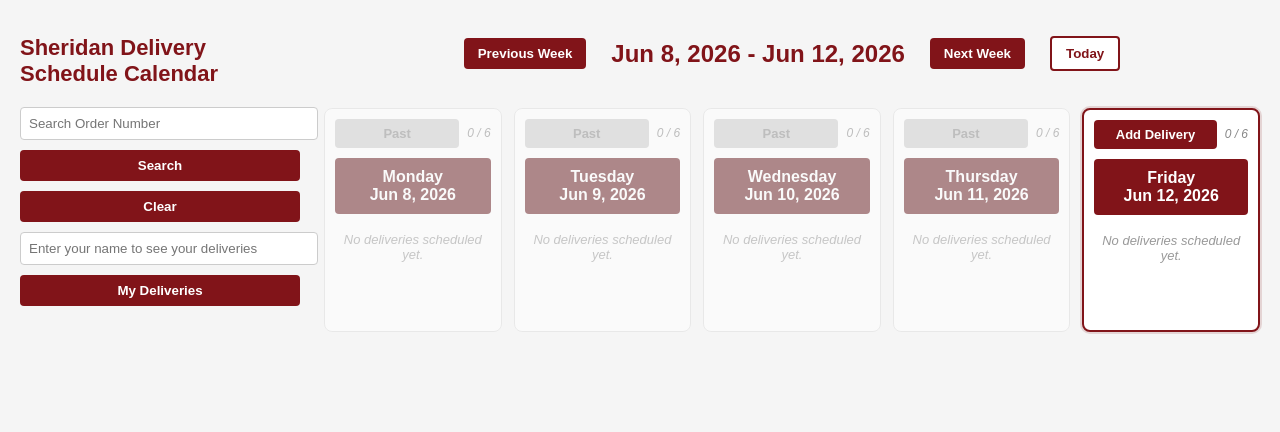
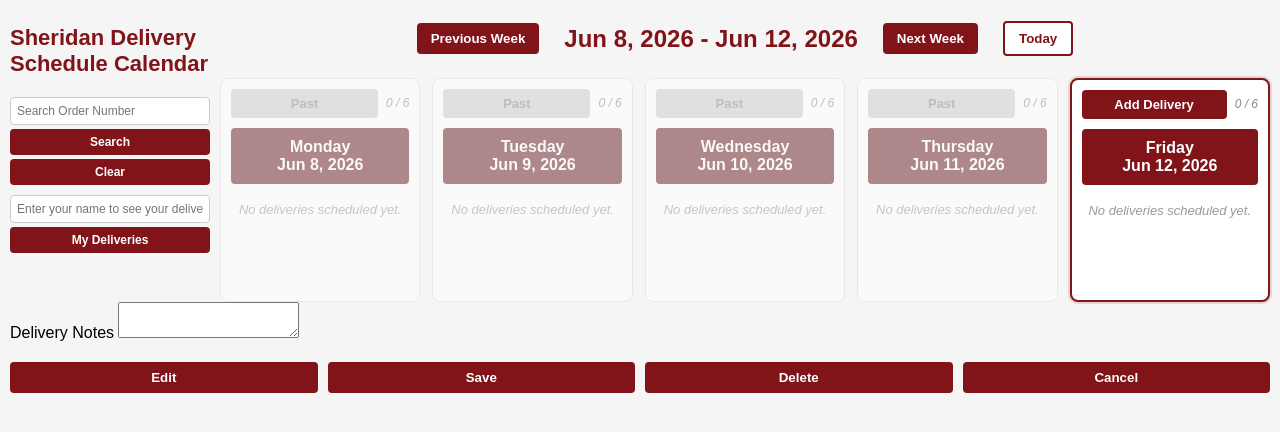
Before and after one commit to slstonehocker/Delivery-Schedule, a website: page index.html in a window 1280 px wide. Drawn offline with nearby package versions, Linux system fonts and the light colour scheme; no server answers.

Commit message:
Add files via upload

```diff
--- a/index.html
+++ b/index.html
@@ -6,7 +6,7 @@
 </head>
 <body>
 
-   <div class="page-layout">
+  <div class="page-layout">
     <div class="sidebar">
       <h1>Sheridan Delivery Schedule Calendar</h1>
 
@@ -47,9 +47,10 @@
     </div>
   </div>
 
+
   <div id="popup" class="popup hidden">
     <div class="popup-box">
-      <button class="popup-close" onclick="closePopup()">&times;</button>
+            <button class="popup-close" onclick="closePopup()">&times;</button>
             <h2 id="popupTitle">Add Delivery</h2>
       <p class="required-key"><span class="required-asterisk">*</span> = required field</p>
 
@@ -105,3 +106,24 @@
   <script src="app.js"></script>
 </body>
 </html>
+   <label>Delivery Notes</label>
+   <textarea id="deliveryNotes"></textarea>
+
+      <div class="buttons">
+        <button onclick="enableEdit()" id="editBtn">Edit</button>
+        <button onclick="saveDelivery()" id="saveBtn">Save</button>
+        <button onclick="deleteDelivery()" id="deleteBtn">Delete</button>
+        <button onclick="closePopup()">Cancel</button>
+      </div>
+    </div>
+  </div>
+
+  <div id="saveSuccess" class="toast hidden">
+    ✓ Delivery saved! Approval request sent to manager.
+  </div>
+
+  <script src="https://cdn.jsdelivr.net/npm/@emailjs/browser@4/dist/email.min.js"></script>
+  <script>emailjs.init("G01hd-w3QqqqF_QWl");</script>
+  <script src="app.js"></script>
+</body>
+</html>
--- a/style.css
+++ b/style.css
@@ -8,7 +8,7 @@
 body {
   font-family: Arial, sans-serif;
   background: var(--light-gray);
-  margin: 20px;
+  margin: 10px;
 }
 
 h1 {
@@ -19,12 +19,12 @@ h1 {
 
 .page-layout {
   display: flex;
-  gap: 24px;
+  gap: 10px;
   align-items: flex-start;
 }
 
 .sidebar {
-  flex: 0 0 280px;
+  flex: 0 0 200px;
   display: flex;
   flex-direction: column;
   gap: 10px;
@@ -40,10 +40,23 @@ h1 {
   flex-direction: column;
   align-items: stretch;
   margin-bottom: 0;
+  gap: 4px;
 }
 
 .sidebar .search-bar input {
   width: 100%;
+  min-width: 0;
+  padding: 6px;
+  font-size: 12px;
+  box-sizing: border-box;
+}
+
+.sidebar .search-bar button {
+  width: 100%;
+  padding: 6px 8px;
+  font-size: 12px;
+  white-space: nowrap;
+  box-sizing: border-box;
 }
 
 .main-content {
@@ -71,10 +84,11 @@ h1 {
 
 .controls {
   display: flex;
-  justify-content: left ;
+  justify-content: center;
   align-items: center;
   gap: 25px;
-  margin-bottom: 20px;
+  margin-bottom: 5px;
+  margin-top: -5px;
 }
 
 #weekTitle {
@@ -366,7 +380,7 @@ button:hover {
 
 .search-bar {
   display: flex;
-  justify-content: left;
+  justify-content: center;
   gap: 10px;
   margin-bottom: 20px;
 }
```
